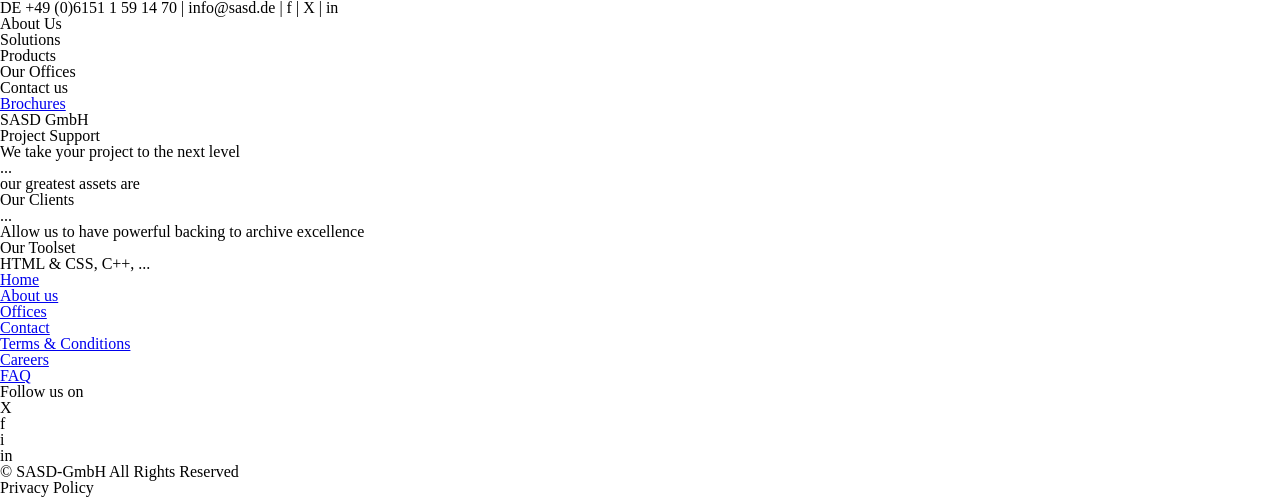
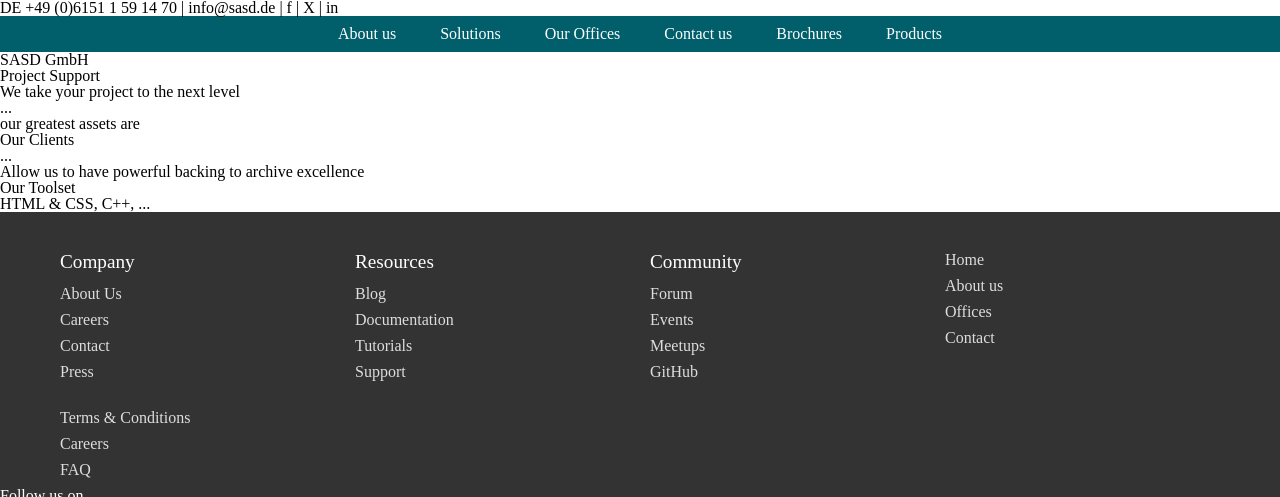
Before and after one commit to RobinGoerlach/WebPage, a plain HTML site: page index.html in a window 1280 px wide. Shown: the top 497 px of the page. Drawn offline with Linux system fonts and the light colour scheme.

Commit message:
Save some changes

```diff
--- /dev/null
+++ b/css/footer.css
@@ -0,0 +1,56 @@
+footer {
+  padding: 40px 0; /* Padding around the footer content */
+  background-color: #333; /* Dark background for the footer */
+  color: #fff;
+}
+
+.footer-container {
+  display: grid;
+  grid-template-columns: repeat(4, 1fr); /* 4 equal-width columns */
+  gap: 20px; /* Space between columns */
+  max-width: 1200px; /* Maximum width for centereing content */
+  margin: 0 auto; /* Center the footer content */
+  padding: 0 20px; /* Padding inside the footer to prevent text touching edges */
+}
+
+.footer-column h3 {
+  margin-bottom: 15px; /* Space below the headings */
+  font-size: 1.2em; /* Font size for headings */
+}
+
+.footer-column p {
+  line-height: 1.6; /* Line spacing for paragraph text */
+}
+
+.footer-column ul {
+  list-style: none; /* Remove bullet points from lists */
+  padding: 0; /* Remove default padding */
+  margin: 0; /* Remove default margin */
+}
+
+.footer-column ul li {
+  margin-bottom: 10px; /* Space between list items */
+}
+
+.footer-column ul li a {
+  color: #ddd; /* Light gray link color */
+  text-decoration: none; /* Remove underline from links */
+  transition: color 0.3s; /* Smooth color transition when hovered */
+}
+
+.footer-column ul li a:hover {
+  color: #fff; /* Change link color to white on hover */
+}
+
+/* Media Queries for Responsive Design */
+@media (max-width: 768px) {
+  .footer-container {
+    grid-template-columns: repeat(2, 1fr); /* 2 columns on medium screens */
+  }
+}
+
+@media (max-width: 480px) {
+  .footer-container {
+    grid-template-columns: 1fr; /* 1 column on small screens */
+  }
+}
--- a/css/style.css
+++ b/css/style.css
@@ -0,0 +1,2 @@
+@import url("top_nav.css");
+@import url("footer.css");
--- /dev/null
+++ b/css/top_nav.css
@@ -0,0 +1,16 @@
+/* Basic styling for the navigation bar */
+nav {
+  background-color: #005f6a;
+  color: white;
+  padding: 10px 0;
+  text-align: center;
+}
+nav a {
+  color: white;
+  padding: 14px 20px;
+  text-decoration: none;
+}
+nav a:hover {
+  background-color: #ddd;
+  color: black;
+}
--- a/index.html
+++ b/index.html
@@ -11,16 +11,20 @@
   </head>
   <body>
     <header>
-        <div><span class="header__phone" id="de">DE +49 (0)6151 1 59 14 70</span> | <span class=""header__email>info@sasd.de</span> | <span class="header_social" id="facebook"> f </span>| <span class="header_social" id="twitter"> X </span> | <span class="header_social" id="linkedIn"> in </span> </div>
+      <div>
+        <span class="header__phone" id="de">DE +49 (0)6151 1 59 14 70</span> |
+        <span class="" header__email>info@sasd.de</span> |
+        <span class="header_social" id="facebook"> f </span>|
+        <span class="header_social" id="twitter"> X </span> |
+        <span class="header_social" id="linkedIn"> in </span>
+      </div>
       <nav>
-            <ul>
-                <li>About Us</li>
-                <li>Solutions</li>
-                <li>Products</li>
-                <li>Our Offices</li>
-                <li>Contact us</li>
-                <li><a href="docs/Brochure-EN.pdf">Brochures</a></li>
-            </ul>
+        <a href="/about.html">About us</a>
+        <a href="/solutions.html">Solutions</a>
+        <a href="/offices.html">Our Offices</a>
+        <a href="/contact.html">Contact us</a>
+        <a href="docs/Brochure-EN.pdf">Brochures</a>
+        <a href="/products.html">Products</a>
       </nav>
     </header>
     <main>
@@ -41,25 +45,59 @@
         <p>HTML & CSS, C++, ...</p>
       </atricle>
     </main>
+
     <footer>
+      <div class="footer-container">
+        <div class="footer-column">
+          <h3>Company</h3>
+          <ul>
+            <li><a href="#">About Us</a></li>
+            <li><a href="#">Careers</a></li>
+            <li><a href="#">Contact</a></li>
+            <li><a href="#">Press</a></li>
+          </ul>
+        </div>
+        <div class="footer-column">
+          <h3>Resources</h3>
+          <ul>
+            <li><a href="#">Blog</a></li>
+            <li><a href="#">Documentation</a></li>
+            <li><a href="#">Tutorials</a></li>
+            <li><a href="#">Support</a></li>
+          </ul>
+        </div>
+        <div class="footer-column">
+          <h3>Community</h3>
+          <ul>
+            <li><a href="#">Forum</a></li>
+            <li><a href="#">Events</a></li>
+            <li><a href="#">Meetups</a></li>
+            <li><a href="#">GitHub</a></li>
+          </ul>
+        </div>
+        <div class="footer-column">
           <ul>
             <li><a href="/">Home</a></li>
             <li><a href="/about.html">About us</a></li>
             <li><a href="/address.html">Offices</a></li>
             <li><a href="/contact.html">Contact</a></li>
           </ul>
+        </div>
+        <div class="footer-column">
           <ul>
             <li><a href="/legal/terms.pdf">Terms & Conditions</a></li>
             <li><a href="/careers/">Careers</a></li>
             <li><a href="/faq.html">FAQ</a></li>
           </ul>
-Follow us on
-<ul>
-    <li class="twitter">X</li>
-    <li class="facebook">f</li>
-    <li class="inster">i</li>
-    <li class="linkedin">in</li>
-</ul>
+        </div>
+      </div>
+      <!-- Footer Container -->
+      <p>Follow us on</p>
+      <span class="twitter">X</span>
+      <span class="facebook">f</span>
+      <span class="inster">i</span>
+      <span class="linkedin">in</span>
+
       <p>&copy SASD-GmbH All Rights Reserved<br />Privacy Policy</p>
     </footer>
   </body>
```
Also changed, not shown: docs/index.html (+15 -0 lines). Lines whose indentation alone changed are shown as unchanged.
